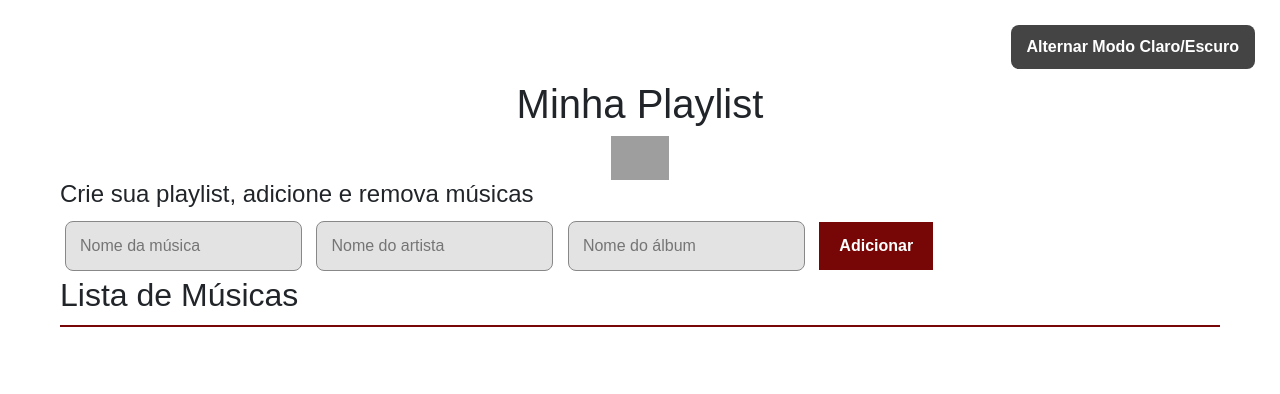
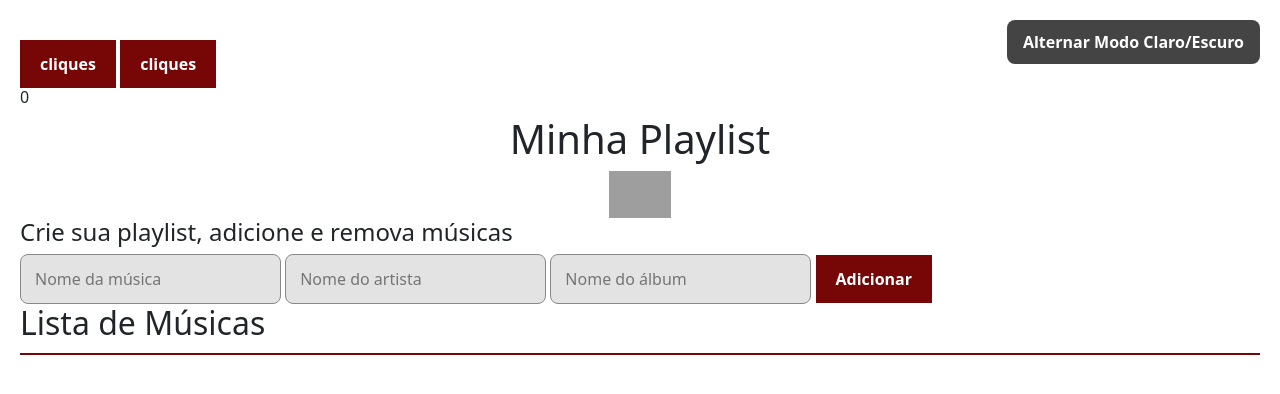
Before and after one commit to MB-isabella/playList, a plain HTML site: page index.html in a window 1280 px wide. Drawn offline with nearby package versions, Linux system fonts and the light colour scheme; grey boxes are pictures that could not be loaded.

Commit message:
versao toda errada lixo

```diff
--- a/index.html
+++ b/index.html
@@ -7,26 +7,14 @@
      <link href="https://cdn.jsdelivr.net/npm/bootstrap@5.3.7/dist/css/bootstrap.min.css" rel="stylesheet" integrity="sha384-LN+7fdVzj6u52u30Kp6M/trliBMCMKTyK833zpbD+pXdCLuTusPj697FH4R/5mcr" crossorigin="anonymous">
     <script src="javacode.js" defer></script>
     <title>Minha playlist</title>
-    <style>
-        body {
-          font-family: Arial, sans-serif;
-          margin: 40px;
-        }
-        input, button {
-          margin: 5px;
-        }
-        ul {
-          list-style-type: none;
-          padding: 0;
-        }
-        li {
-          margin: 5px 0;
-        }
-      </style>
-    <title>Playlist</title>
 </head>
 <body id="conteiner">
     <button id="alternarTema" class="btn-tema">Alternar Modo Claro/Escuro</button>
+
+    <button id="cliques">cliques</button>
+    <button id="menoscliques">cliques</button>
+    <h6 id="contador"><span id="valor-cliques">0</span></h6>
+
     <h1>Minha Playlist</h1>
     <center>
       <img src="https://png.pngtree.com/png-vector/20230910/ourmid/pngtree-3d-eighth-note-png-image_9228871.png" alt="colcheia" width="5%"/>
@@ -41,7 +29,6 @@
 
   <h2>Lista de Músicas</h2>
   <ul id="listaMusicas"></ul>
-
   <script src="https://cdn.jsdelivr.net/npm/bootstrap@5.3.7/dist/js/bootstrap.bundle.min.js" integrity="sha384-ndDqU0Gzau9qJ1lfW4pNLlhNTkCfHzAVBReH9diLvGRem5+R9g2FzA8ZGN954O5Q" crossorigin="anonymous"></script>
 </body>
 </html>
--- a/javacode.js
+++ b/javacode.js
@@ -107,6 +107,10 @@
         document.body.classList.add('tema-escuro');
       }
 
+      document.getElementById('cliques').addEventListener('click', function () {
+
+      }
+
       // Carrega playlist
       carregarPlaylist();
-};
+}
--- a/style.css
+++ b/style.css
@@ -10,6 +10,20 @@ body {
   font-family: 'Segoe UI', Tahoma, Geneva, Verdana, sans-serif;
   color: #f0f0f0;
   padding: 40px 20px;
+}
+
+input,
+button {
+  margin: 5px;
+}
+
+ul {
+  list-style-type: none;
+  padding: 0;
+}
+
+li {
+  margin: 5px 0;
 }
 
 .container {
@@ -168,11 +182,11 @@ ul#listaMusicas {
 }
 
 .tema-escuro h2 {
-  color:#e7e7e7
+  color: #e7e7e7
 }
 
-.tema-escuro h4{
-  color:#e7e7e7
+.tema-escuro h4 {
+  color: #e7e7e7
 }
 
 .tema-escuro input[type="text"] {
@@ -193,6 +207,7 @@ ul#listaMusicas {
 .tema-escuro .remover-btn:hover {
   background-color: #a52727;
 }
-.tema-escuro #listaMusicas li{
+
+.tema-escuro #listaMusicas li {
   color: #e7e7e7;
 }
```
